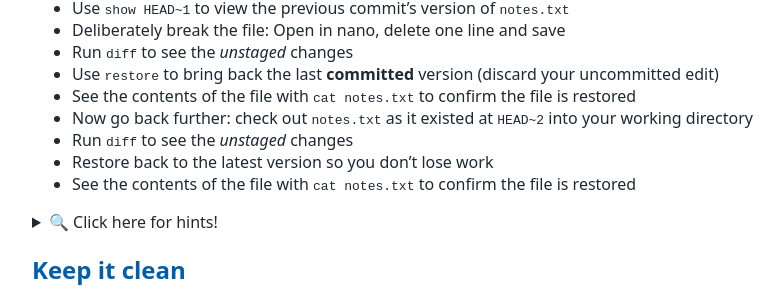
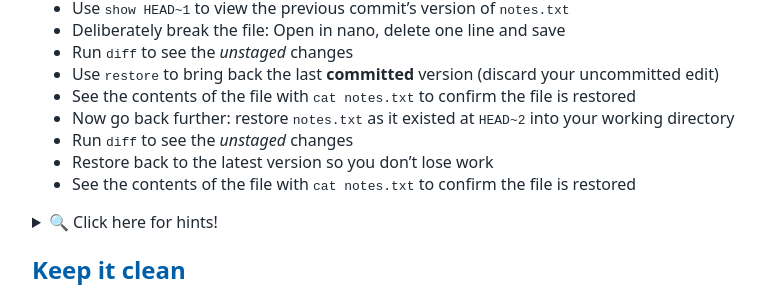
Before and after one commit to tu-delft-library/introduction_to_version_control_with_git, a Jekyll site: the page built from material_for_participants/PRACTICAL_putting_it_all_together.md, in a window 1280 px wide and 900 px high, scrolled down 1290 px. Shown: the part 153-455 px from the top of the window, without its empty margins (108-891 px from the left). Built offline with Jekyll 4.4.1, drawn with Linux system fonts in a browser that asks for light colours; our own code applies the rules of GitHub Pages for plain Markdown files.

Commit message:
Update instructions for restoring notes.txt file

```diff
--- a/material_for_participants/PRACTICAL_putting_it_all_together.md
+++ b/material_for_participants/PRACTICAL_putting_it_all_together.md
@@ -83,7 +83,7 @@ You should now have 4 commits. Run `log --oneline` to confirm.
 - Run `diff` to see the *unstaged* changes
 - Use `restore` to bring back the last **committed** version (discard your uncommitted edit)
 - See the contents of the file with `cat notes.txt` to confirm the file is restored
-- Now go back further: check out `notes.txt` as it existed at `HEAD~2` into your working directory
+- Now go back further: restore `notes.txt` as it existed at `HEAD~2` into your working directory
 - Run `diff` to see the *unstaged* changes
 - Restore back to the latest version so you don't lose work
 - See the contents of the file with `cat notes.txt` to confirm the file is restored
```
